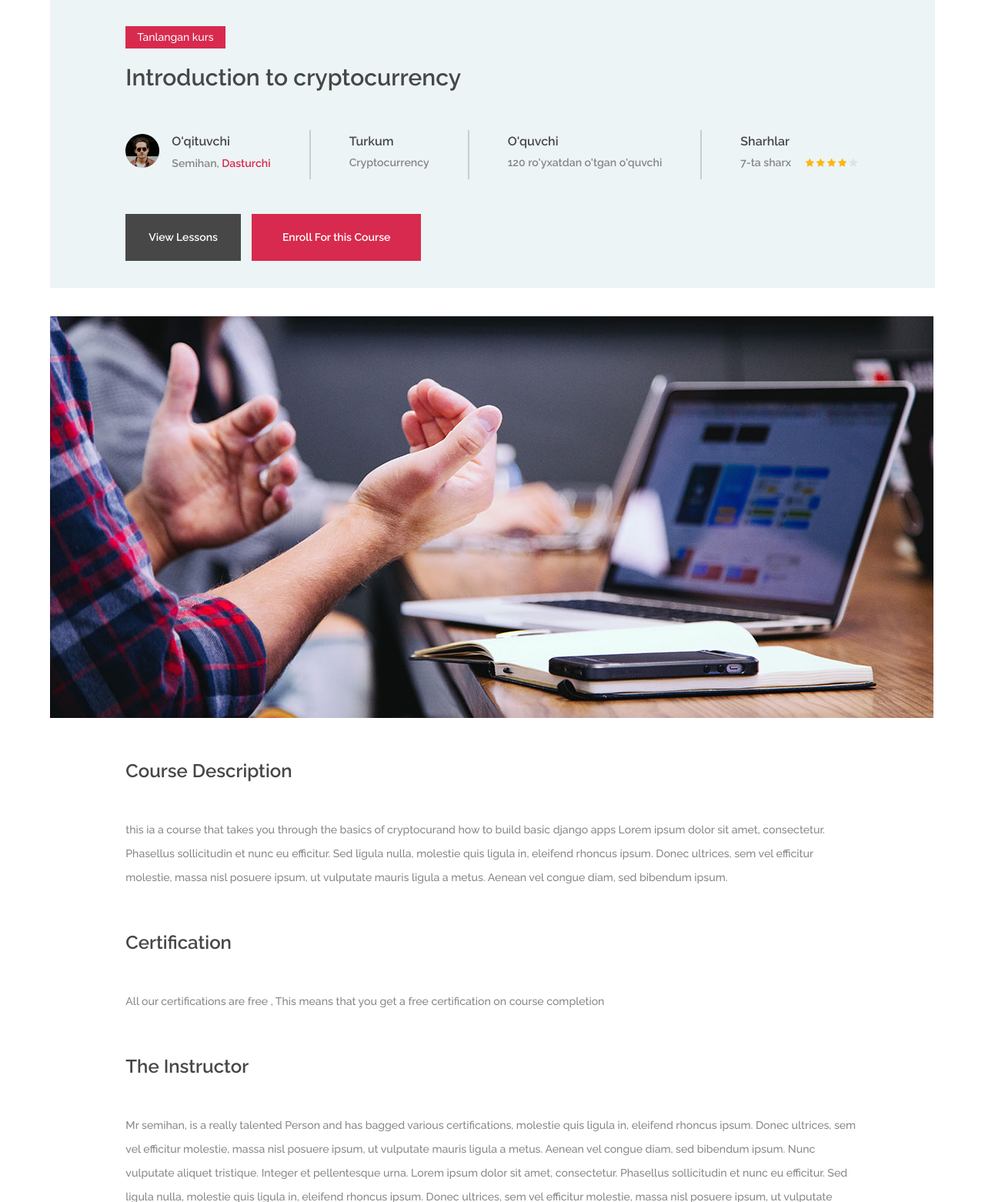
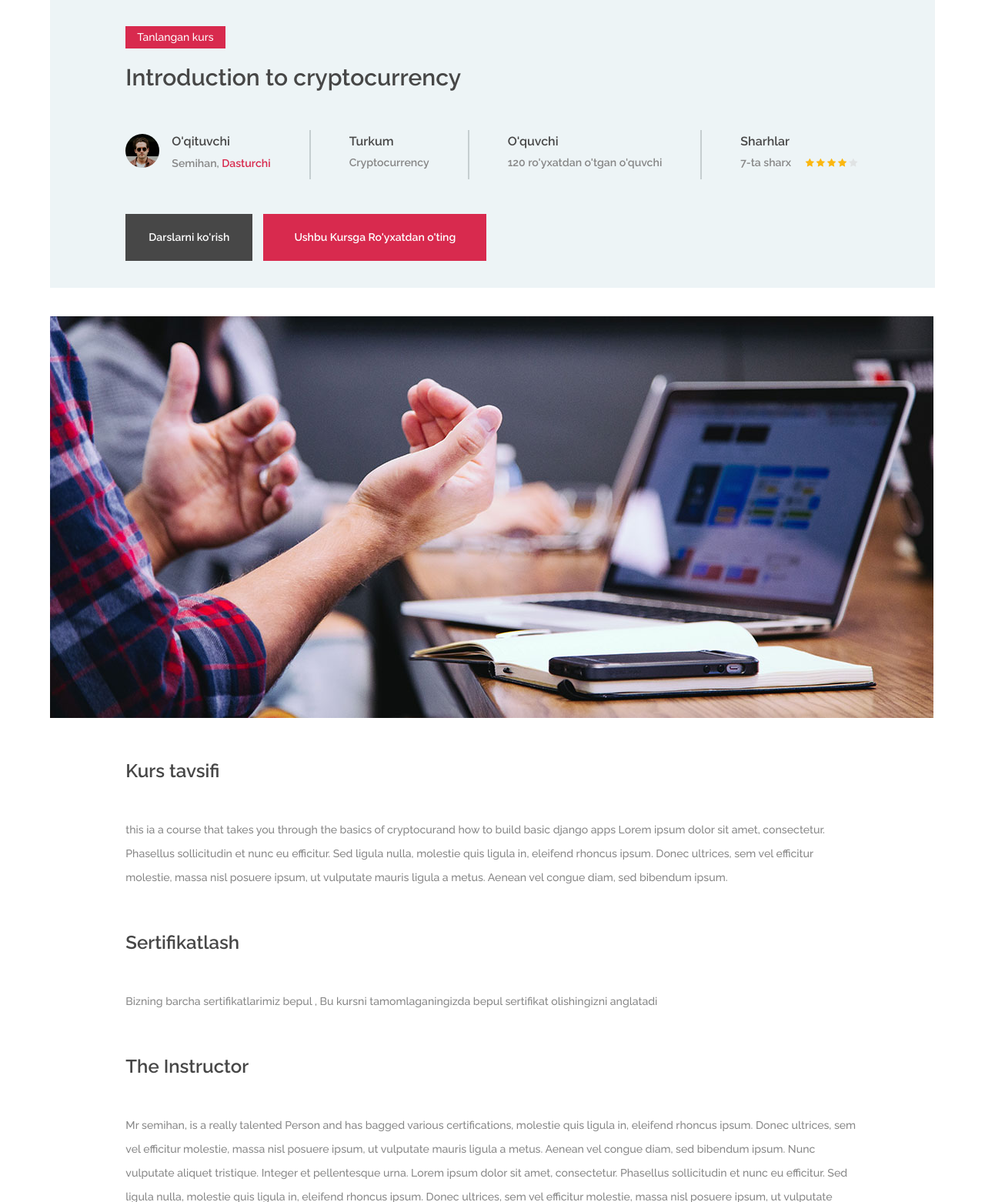
Before and after one commit to Xusanbek0039/Django-Corsera-clone, a Django app: a page that uses courses/templates/courses/course_detail.html in a window 1280 px wide. Shown: the part 650-2212 px from the top of the page at 77% size. Run offline with Django 3.2, Linux system fonts and the light colour scheme; data comes from the database, SQL or seed files in the repository; parts of the project's set-up code (start-up, migrations or seed data) failed here and were passed over; some libraries are stand-ins or nearby versions.

Commit message:
Update course_detail.html

```diff
--- a/courses/templates/courses/course_detail.html
+++ b/courses/templates/courses/course_detail.html
@@ -80,8 +80,8 @@
               </div>
             </div>
           </div>
-          <a href="#lessons" class="site-btn price-btn">View Lessons</a>
-          <a href="#" class="site-btn buy-btn">Enroll For this Course</a>
+          <a href="#lessons" class="site-btn price-btn">Darslarni ko'rish</a>
+          <a href="#" class="site-btn buy-btn">Ushbu Kursga Ro'yxatdan o'ting</a>
         </div>
       </div>
     </div>
@@ -89,12 +89,12 @@
     <div class="row">
       <div class="col-lg-10 offset-lg-1 course-list">
         <div class="cl-item">
-          <h4>Course Description</h4>
+          <h4>Kurs tavsifi</h4>
           <p>{{course.description}}</p>
         </div>
         <div class="cl-item">
-          <h4>Certification</h4>
-          <p>All our certifications are free , This means that you get a free certification on course completion</p>
+          <h4>Sertifikatlash</h4>
+          <p>Bizning barcha sertifikatlarimiz bepul , Bu kursni tamomlaganingizda bepul sertifikat olishingizni anglatadi</p>
         </div>
         <div class="cl-item">
           <h4>The Instructor</h4>
```
